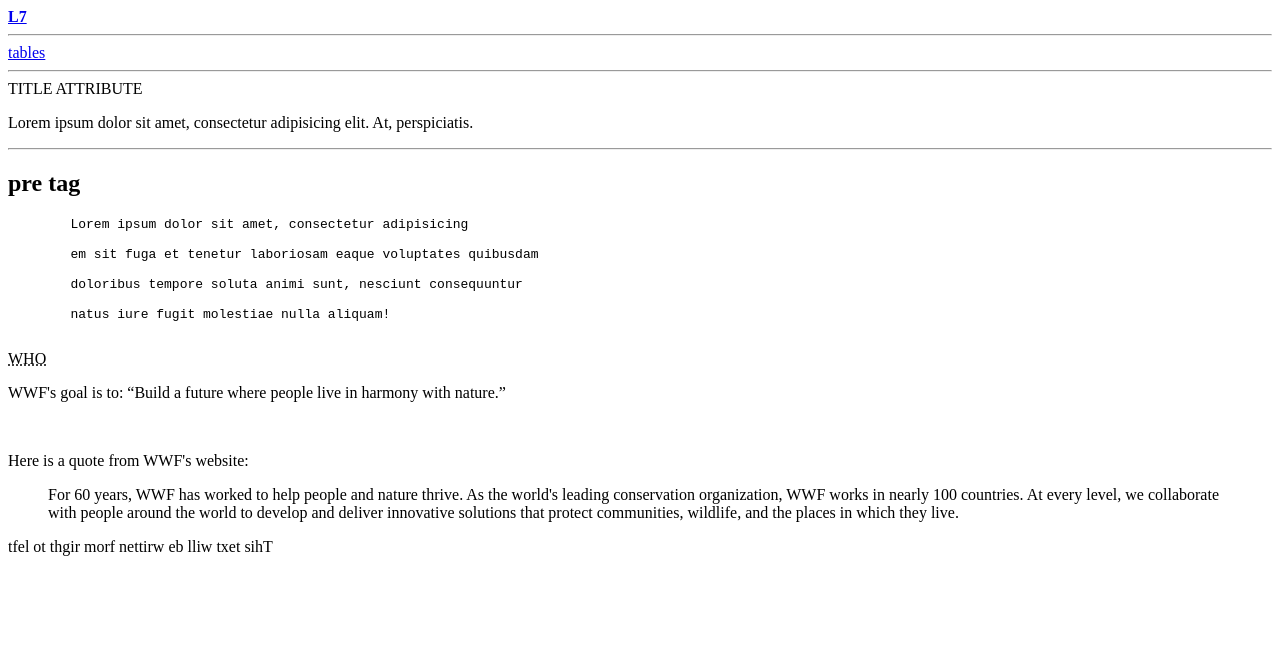
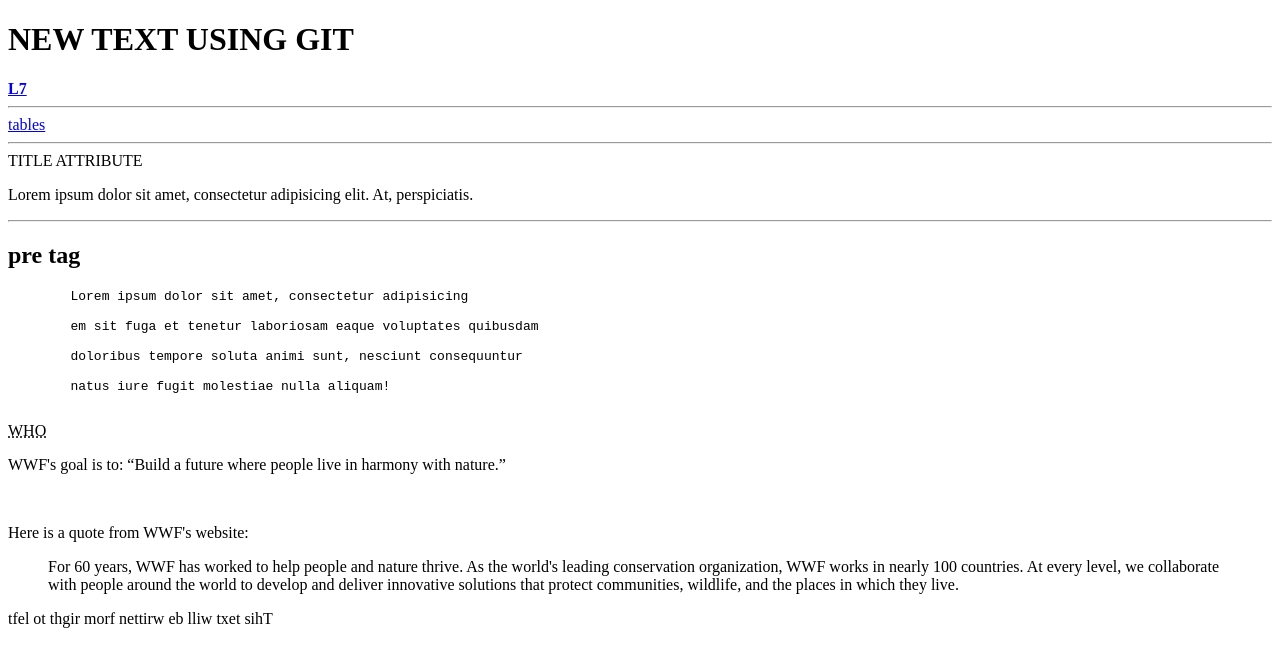
Before and after one commit to HemantJain001/Test, a plain HTML site: page index.htm in a window 1280 px wide. Drawn offline with Linux system fonts and the light colour scheme.

Commit message:
Added H1

```diff
--- a/index.htm
+++ b/index.htm
@@ -6,6 +6,7 @@
 	<title> Document</title>
 </head>
 <body>
+	<h1>NEW TEXT USING GIT</h1>
 	<a href="l7.htm"><strong>L7</strong></a>
 	<hr>
 	<a href="tables.html">tables</a>
```
Also changed, not shown: new.html (added).
